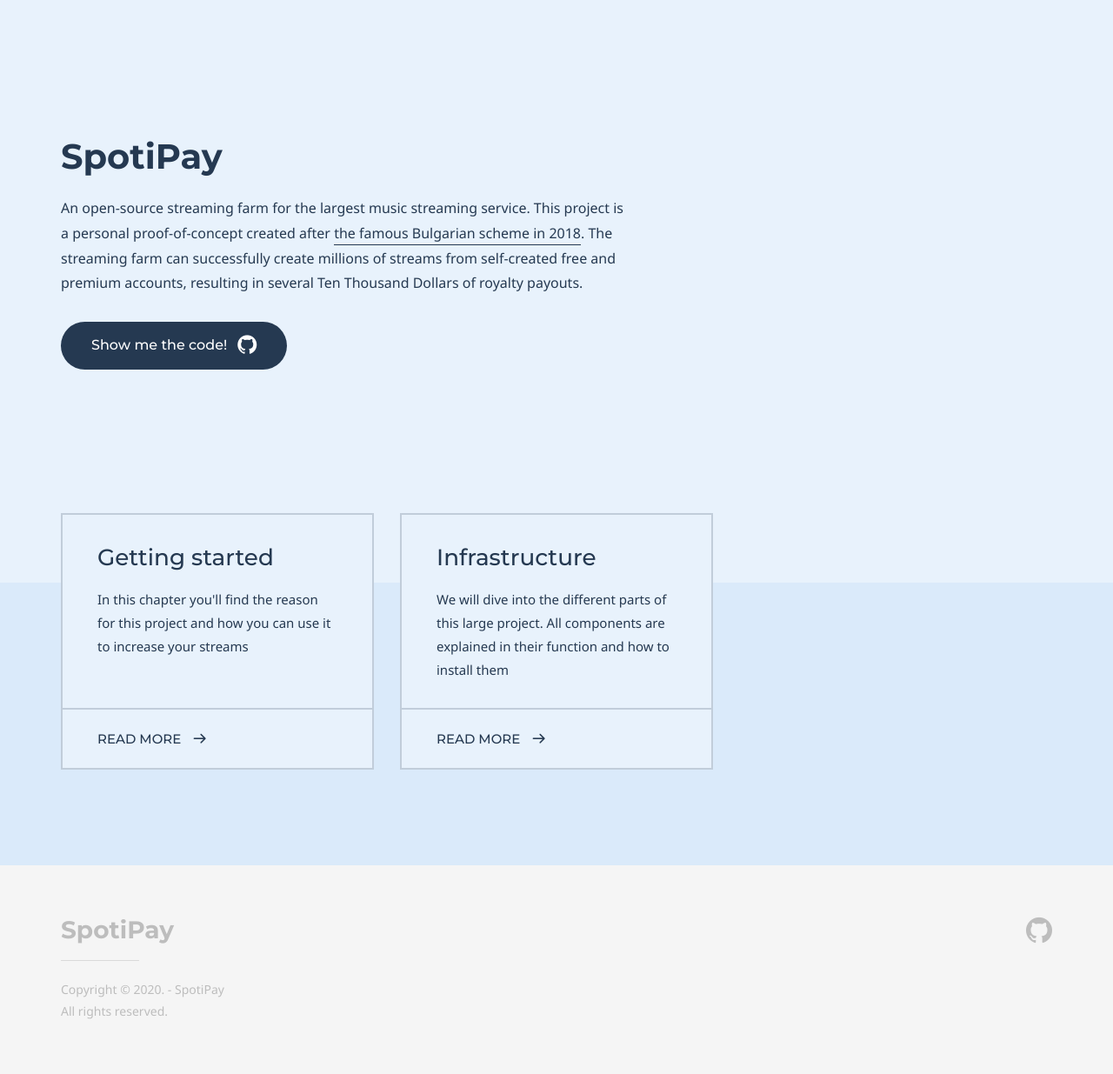
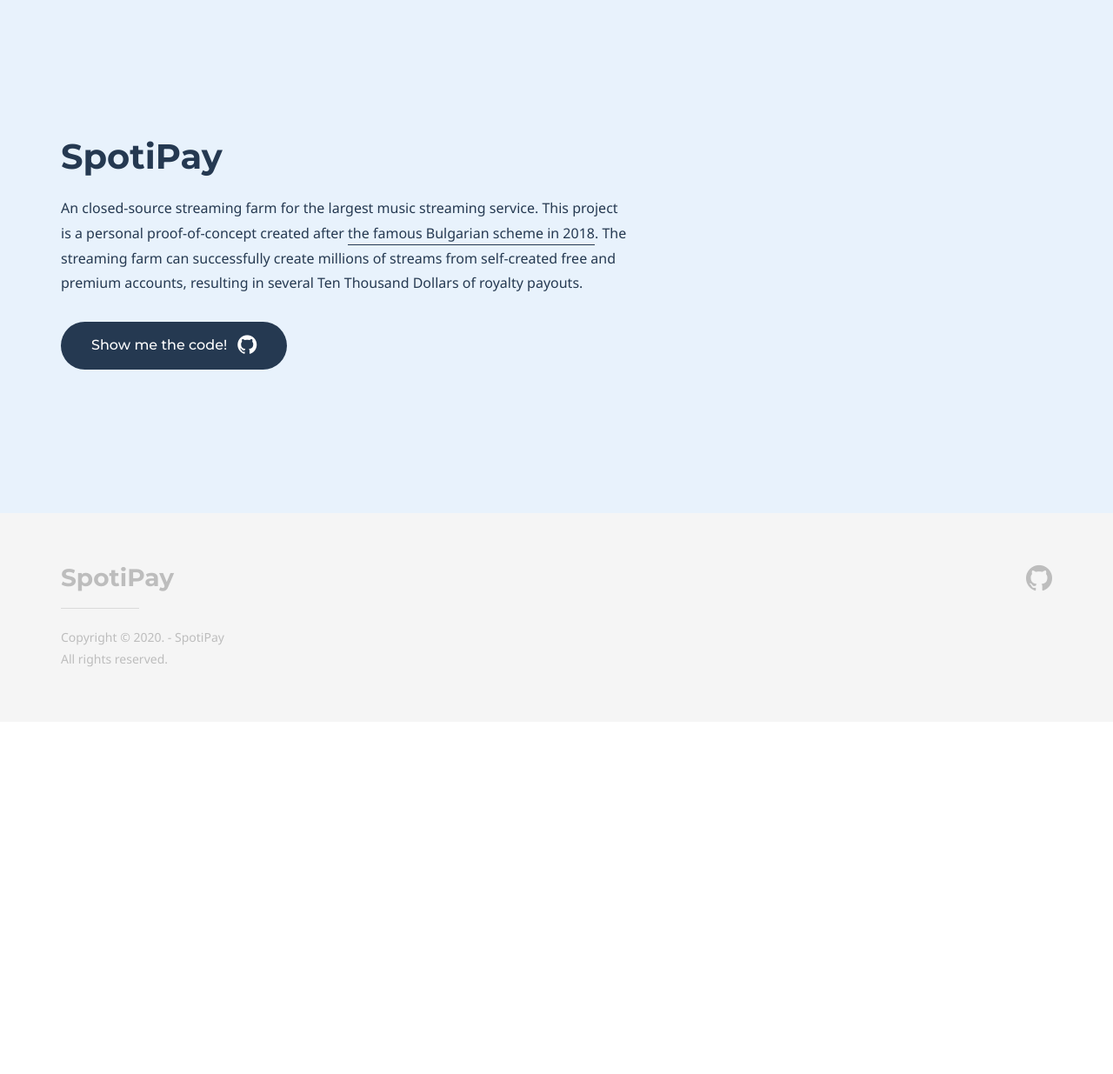
Before and after one commit to SpotiPay/spotipay.github.io, a Jekyll site: the page built from index.md, in a window 1280 px wide. Shown: the whole page at 87% size. Built offline with Jekyll 4.4.1, drawn with Linux system fonts in a browser that asks for light colours; some web fonts are replaced; after the commit the page ends 900 px from its top, so only the background shows below that.

Commit message:
New version

```diff
--- a/index.md
+++ b/index.md
@@ -5,28 +5,10 @@
 
 # Hero section
 title: SpotiPay
-description: An open-source streaming farm for the largest music streaming service. This project is a personal proof-of-concept created after <a target=_blank href=https://qz.com/1212330/a-bulgarian-scheme-scammed-spotify-for-1-million-without-breaking-a-single-law >the famous Bulgarian scheme in 2018</a>. The streaming farm can successfully create millions of streams from self-created free and premium accounts, resulting in several Ten Thousand Dollars of royalty payouts.
+description: An closed-source streaming farm for the largest music streaming service. This project is a personal proof-of-concept created after <a target=_blank href=https://qz.com/1212330/a-bulgarian-scheme-scammed-spotify-for-1-million-without-breaking-a-single-law >the famous Bulgarian scheme in 2018</a>. The streaming farm can successfully create millions of streams from self-created free and premium accounts, resulting in several Ten Thousand Dollars of royalty payouts.
 buttons:
     - icon: github
       content: Show me the code!
       url: 'https://www.github.com/SpotiPay'
       external_url: true
-
-# Author box
-# author:
-#     title: Author
-#     title_url: 'https://github.com/'
-#     external_url: true
-#     description: You would like to know, right? Text me and we can talk: info@spotipay.io
-
-# Grid navigation
-grid_navigation:
-    - title: Getting started
-      excerpt: In this chapter you'll find the reason for this project and how you can use it to increase your streams
-      cta: Read more
-      url: '/getting-started/'
-    - title: Infrastructure
-      excerpt: We will dive into the different parts of this large project. All components are explained in their function and how to install them
-      cta: Read more
-      url: '/infrastructure/'
 ---
```
Also changed, not shown: getting-started/index.md (deleted, +0 -27 lines), infrastructure/index.md (deleted, +0 -32 lines).
